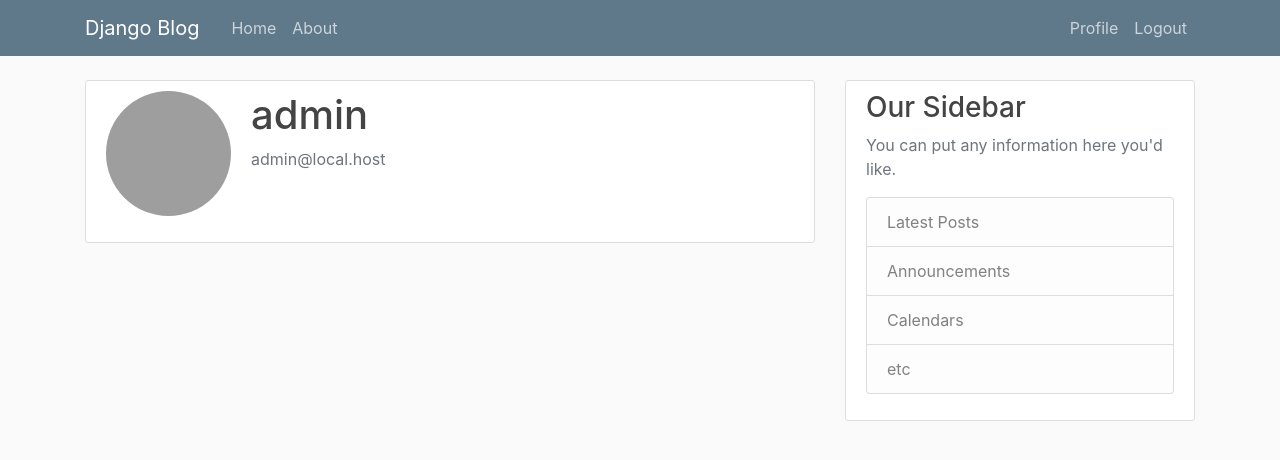
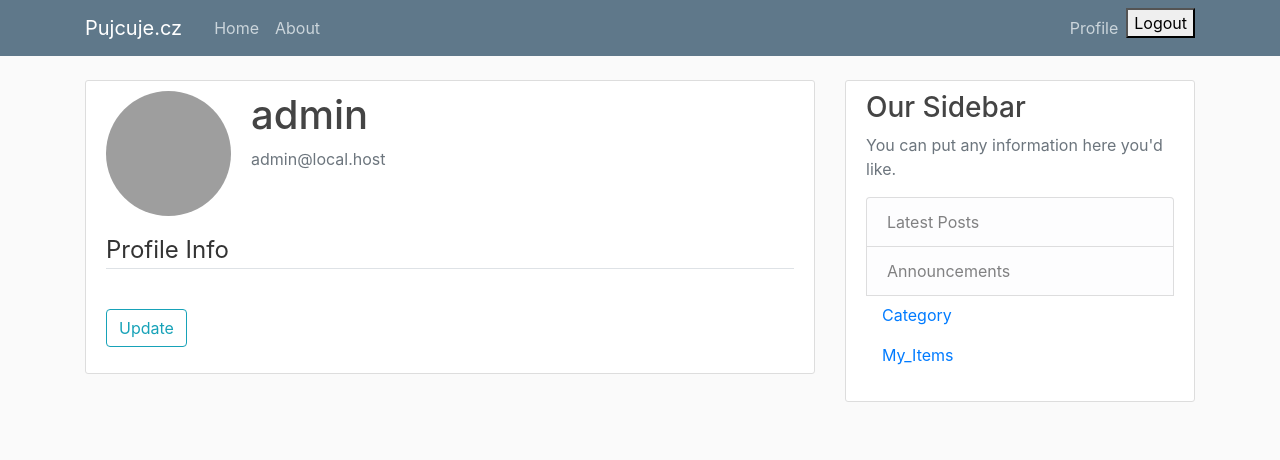
Before and after one commit to PY-WE-10-23/FINAL-PROJEKT-Pujcuje.cz, a Django app: page /profile/ in a window 1280 px wide. Shown: the top 460 px of the page. Run offline with Django 5.2, Linux system fonts and the light colour scheme; a user stored in the database is signed in; data comes from the database, SQL or seed files in the repository; both versions use the stored data as it was after the commit; some libraries are stand-ins or nearby versions; grey boxes are pictures that could not be loaded.

Commit message:
Logout FIX

```diff
--- a/django_project/blog/admin.py
+++ b/django_project/blog/admin.py
@@ -1,4 +1,8 @@
 from django.contrib import admin
 from .models import Post
+from .models import Category
+from .models import Item
 
 admin.site.register(Post)
+admin.site.register(Category)
+admin.site.register(Item)
--- a/django_project/blog/templates/blog/base.html
+++ b/django_project/blog/templates/blog/base.html
@@ -13,16 +13,16 @@
     <link rel="stylesheet" type="text/css" href="{% static 'blog/main.css' %}">
 
     {% if title %}
-        <title>Django Blog - {{ title }}</title>
+        <title>Pujcuje.cz - {{ title }}</title>
     {% else %}
-        <title>Django Blog</title>
+        <title>Pujcuje.cz</title>
     {% endif %}
 </head>
 <body>
     <header class="site-header">
       <nav class="navbar navbar-expand-md navbar-dark bg-steel fixed-top">
         <div class="container">
-          <a class="navbar-brand mr-4" href="{% url 'blog-home' %}">Django Blog</a>
+          <a class="navbar-brand mr-4" href="{% url 'blog-home' %}">Pujcuje.cz</a>
           <button class="navbar-toggler" type="button" data-toggle="collapse" data-target="#navbarToggle" aria-controls="navbarToggle" aria-expanded="false" aria-label="Toggle navigation">
           <span class="navbar-toggler-icon"></span>
           </button>
@@ -35,7 +35,10 @@
             <div class="navbar-nav">
               {% if user.is_authenticated %}
                 <a class="nav-item nav-link" href="{% url 'profile' %}">Profile</a>
-                <a class="nav-item nav-link" href="{% url 'logout' %}">Logout</a>
+                <form action="{% url 'logout' %}" method="post">
+                    {% csrf_token %}
+                    <button type="submit">Logout</button>
+                </form>
               {% else %}
                 <a class="nav-item nav-link" href="{% url 'login' %}">Login</a>
                 <a class="nav-item nav-link" href="{% url 'register' %}">Register</a>
@@ -61,11 +64,11 @@
           <div class="content-section">
             <h3>Our Sidebar</h3>
             <p class='text-muted'>You can put any information here you'd like.
-              <ul class="list-group">
+              <ul class="nav nav-pills flex-column mb-auto">
                 <li class="list-group-item list-group-item-light">Latest Posts</li>
                 <li class="list-group-item list-group-item-light">Announcements</li>
-                <li class="list-group-item list-group-item-light">Calendars</li>
-                <li class="list-group-item list-group-item-light">etc</li>
+                <a class="nav-item nav-link" href="{% url 'category' %}">Category</a>
+                <a class="nav-item nav-link" href="{% url 'my_items' %}">My_Items</a>
               </ul>
             </p>
           </div>
--- a/django_project/django_project/asgi.py
+++ b/django_project/django_project/asgi.py
@@ -11,6 +11,6 @@ import os
 
 from django.core.asgi import get_asgi_application
 
-os.environ.setdefault('DJANGO_SETTINGS_MODULE', 'django_project.settings')
+os.environ.setdefault('DJANGO_SETTINGS_MODULE', 'login_logout.settings')
 
 application = get_asgi_application()
--- a/django_project/django_project/settings.py
+++ b/django_project/django_project/settings.py
@@ -128,5 +128,7 @@ MEDIA_URL = '/media/'
 
 CRISPY_TEMPLATE_PACK = 'bootstrap4'
 
+DEFAULT_AUTO_FIELD = 'django.db.models.BigAutoField'
+
 LOGIN_REDIRECT_URL = 'profile'
 LOGIN_URL = 'login'
--- a/django_project/django_project/urls.py
+++ b/django_project/django_project/urls.py
@@ -19,11 +19,14 @@ from django.urls import path, include
 from django.conf import settings
 from django.conf.urls.static import static
 from users import views as user_views
+from blog import views as blog_views
 
 urlpatterns = [
     path('admin/', admin.site.urls),
     path('register/', user_views.register, name='register'),
     path('profile/', user_views.profile, name='profile'),
+    path('category/', blog_views.category, name='category'),
+    path('my_items/', blog_views.my_items, name='my_items'),
     path('login/', auth_views.LoginView.as_view(template_name='users/login.html'), name='login'),
     path('logout/', auth_views.LogoutView.as_view(template_name='users/logout.html'), name='logout'),
     path('', include('blog.urls')),
--- a/django_project/users/templates/users/profile.html
+++ b/django_project/users/templates/users/profile.html
@@ -9,6 +9,16 @@
           <p class="text-secondary">{{ user.email }}</p>
         </div>
       </div>
-      <!-- FORM HERE -->
+      <form method="POST" enctype="multipart/form-data">
+          {% csrf_token %}
+          <fieldset class="form-group">
+              <legend class="border-bottom mb-4">Profile Info</legend>
+              {{ u_form|crispy }}
+              {{ p_form|crispy }}
+          </fieldset>
+          <div class="form-group">
+              <button class="btn btn-outline-info" type="submit">Update</button>
+          </div>
+      </form>
     </div>
 {% endblock content %}
--- a/django_project/users/templates/users/register.html
+++ b/django_project/users/templates/users/register.html
@@ -6,7 +6,7 @@
             {% csrf_token %}
             <fieldset class="form-group">
                 <legend class="border-bottom mb-4">Join Today</legend>
-                {{ form.as_p }}
+                {{ form|crispy }}
             </fieldset>
             <div class="form-group">
                 <button class="btn btn-outline-info" type="submit">Sign Up</button>
```
Also changed, not shown: django_project/blog/models.py (+10 -0 lines), django_project/blog/templates/blog/category.html (added, +15 -0 lines), django_project/blog/templates/blog/my_items.html (added, +15 -0 lines), django_project/blog/views.py (+11 -0 lines), django_project/blog/migrations/0002_category_item.py (added), django_project/blog/migrations/0003_item_image.py (added), django_project/db.sqlite3, django_project/media/item_pics/XC6.jpeg (added), django_project/media/item_pics/default.jpg (added), django_project/media/profile_pics/779e1d9b-6680-4de8-a11b-7c74400fa303.JPG (added), django_project/media/profile_pics/default.jpg (added).
